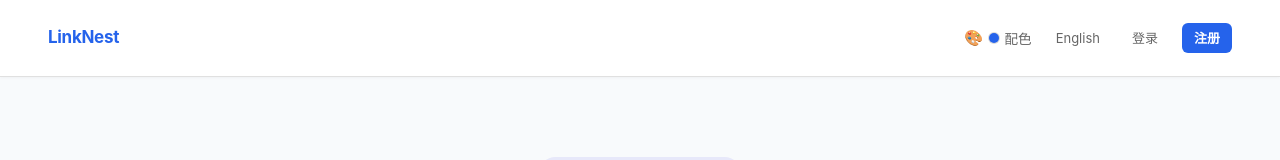
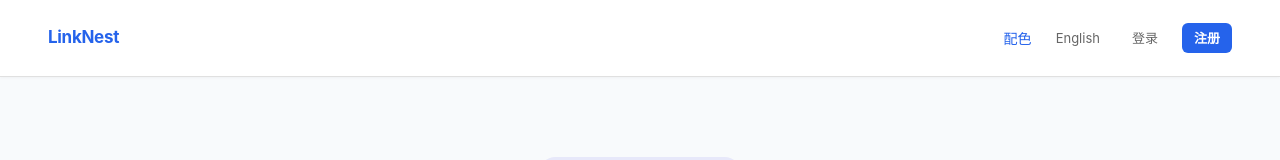
Before and after one commit to shange6/linknest, a Vue app in the folder frontend/: page / in a window 1280 px wide. Shown: the top 160 px of the page. Built offline with nearby package versions, Linux system fonts and the light colour scheme.

Commit message:
修复配色

```diff
--- a/frontend/src/components/ColorThemeSelector.vue
+++ b/frontend/src/components/ColorThemeSelector.vue
@@ -7,8 +7,6 @@
       class="btn-text theme-trigger-btn"
       :title="auth.locale === 'zh' ? '切换配色与主题' : 'Switch Color Theme'"
     >
-      <span class="theme-icon">🎨</span>
-      <span class="color-dot" :style="{ backgroundColor: themeStore.activePrimary }"></span>
       <span class="theme-btn-label">{{ auth.locale === 'zh' ? '配色' : 'Theme' }}</span>
     </button>
 
@@ -159,36 +157,25 @@ onUnmounted(() => {
 .theme-trigger-btn {
   display: flex;
   align-items: center;
-  gap: 0.35rem;
   font-size: 0.88rem;
   cursor: pointer;
   background: none;
   border: none;
-  color: var(--c-text-secondary, #64748b);
   padding: 0.3rem 0.5rem;
   border-radius: 4px;
-  transition: background 0.15s ease, color 0.15s ease;
+  transition: background 0.15s ease, opacity 0.15s ease;
 }
 
 .theme-trigger-btn:hover {
   background: rgba(0, 0, 0, 0.05);
-  color: var(--c-text, #0f172a);
-}
-
-.theme-icon {
-  font-size: 0.95rem;
-}
-
-.color-dot {
-  width: 10px;
-  height: 10px;
-  border-radius: 50%;
-  display: inline-block;
-  box-shadow: 0 0 0 1px rgba(0, 0, 0, 0.15);
+  opacity: 0.85;
 }
 
 .theme-btn-label {
-  font-size: 0.85rem;
+  font-size: 0.88rem;
+  font-weight: 500;
+  color: var(--c-primary, #2563eb);
+  transition: color 0.2s ease;
 }
 
 /* Popover Dropdown Styling */
@@ -228,7 +215,7 @@ onUnmounted(() => {
 }
 
 .popover-title {
-  font-size: 0.84rem;
+  font-size: 0.80rem;
   font-weight: 600;
   color: var(--c-text, #0f172a);
 }
@@ -238,7 +225,7 @@ onUnmounted(() => {
   border: none;
   cursor: pointer;
   color: var(--c-text-muted, #94a3b8);
-  font-size: 0.85rem;
+  font-size: 0.80rem;
 }
 
 .popover-section {
@@ -259,7 +246,8 @@ onUnmounted(() => {
 .section-label {
   display: block;
   font-size: 0.80rem;
-  font-weight: 400;
+  font-weight: 500;
+  line-height: 1.2;
   color: var(--c-text, #0f172a);
   margin-bottom: 0.4rem;
 }
@@ -284,7 +272,7 @@ onUnmounted(() => {
 }
 
 .toggle-label-text {
-  font-size: 0.76rem;
+  font-size: 0.80rem;
   font-weight: 500;
   color: var(--c-text-secondary, #64748b);
 }
@@ -337,7 +325,7 @@ onUnmounted(() => {
   border: 1px solid var(--c-border, #e2e8f0);
   border-radius: 6px;
   cursor: pointer;
-  font-size: 0.78rem;
+  font-size: 0.80rem;
   color: var(--c-text, #334155);
   transition: all 0.15s ease;
 }
@@ -426,7 +414,7 @@ onUnmounted(() => {
 
 .color-hex-badge {
   font-family: 'SFMono-Regular', Consolas, 'Liberation Mono', Menlo, monospace;
-  font-size: 0.76rem;
+  font-size: 0.80rem;
   font-weight: 500;
   color: var(--c-text-secondary, #64748b);
   letter-spacing: 0.5px;
```
